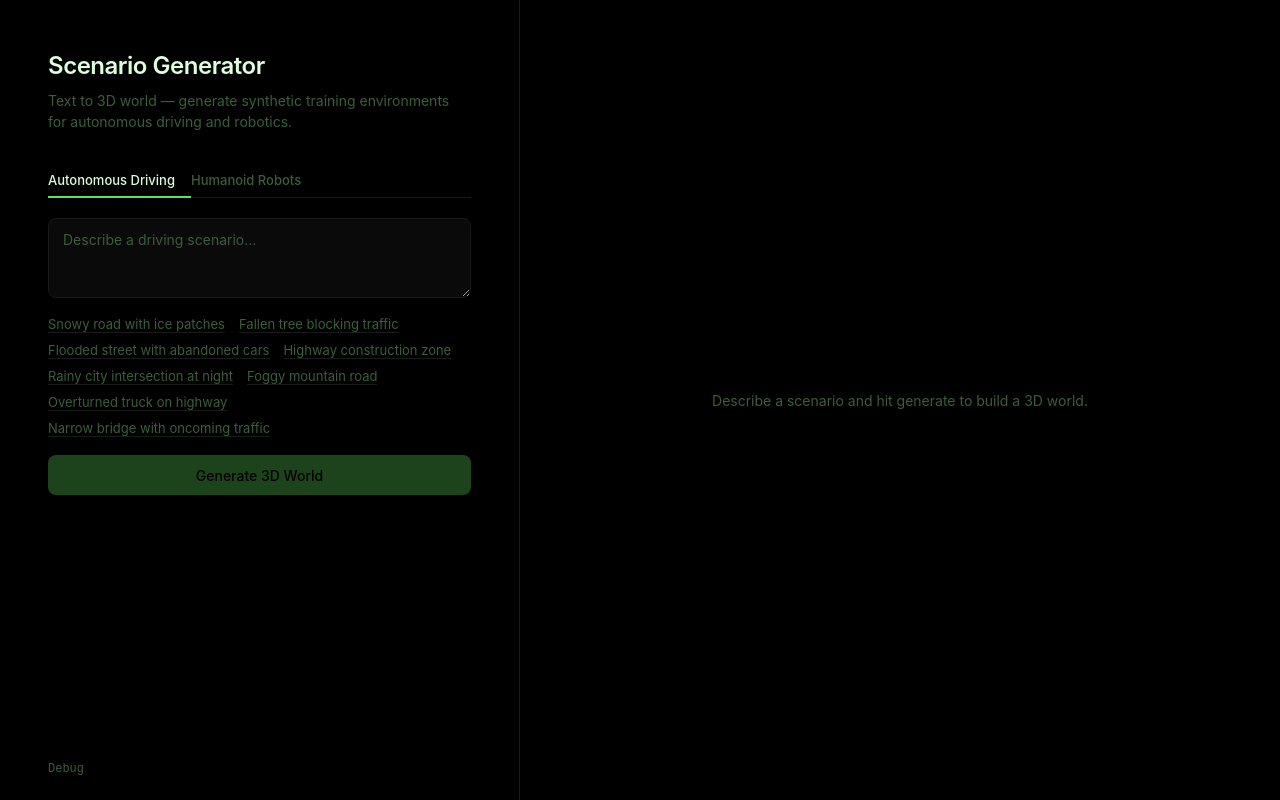
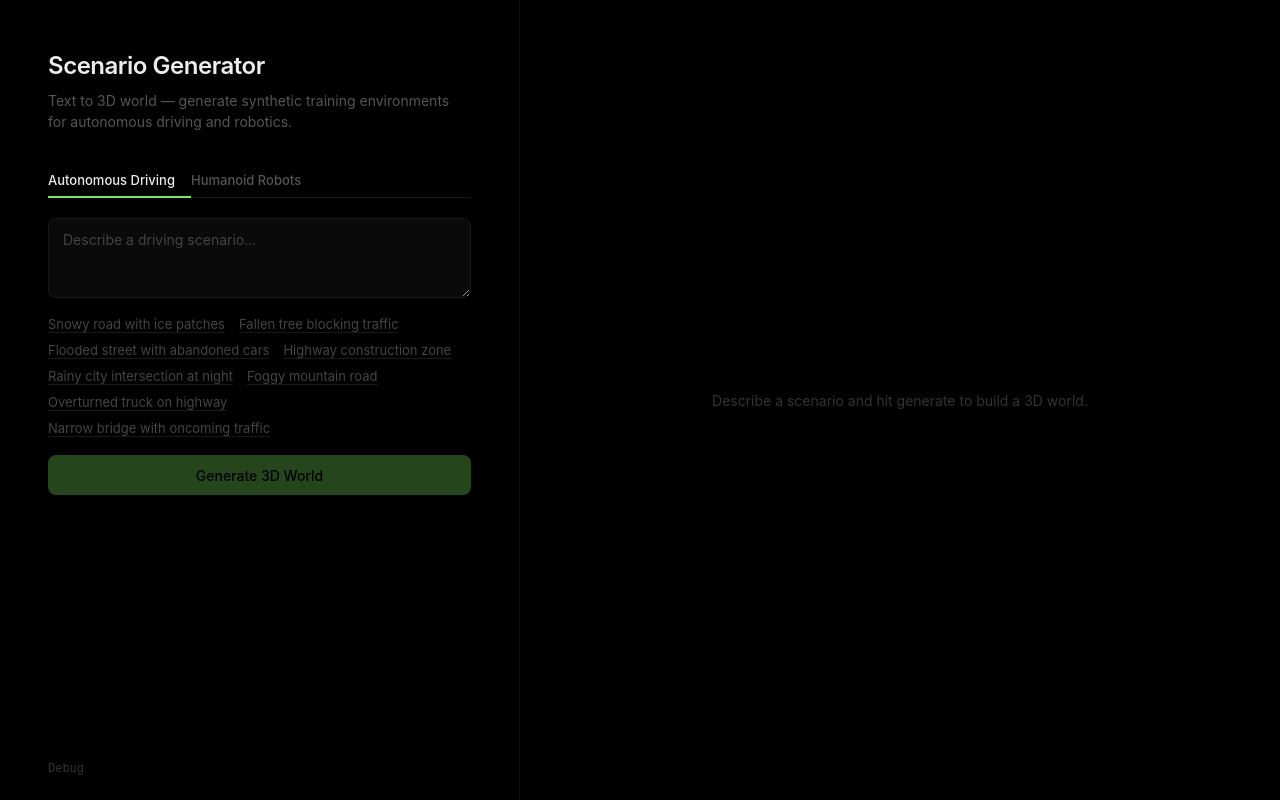
Before and after one commit to kyan-yang/Mirage, a React (Vite) app in the folder v3/frontend/: page / in a window 1280 px wide. Built offline with nearby package versions, Linux system fonts and the light colour scheme; a web font is replaced by a local one.

Commit message:
style: black and white base with Modal #7BE660 green as highlight

```diff
--- a/v3/frontend/src/App.css
+++ b/v3/frontend/src/App.css
@@ -32,18 +32,7 @@
 }
 
 :root {
-  --green: #62de61;
-  --green-light: #ddffdc;
-  --green-dim: #2a5c2a;
-  --green-subtle: #1a3a1a;
-  --bg: #000;
-  --surface: #0a0a0a;
-  --border: #1a1a1a;
-  --border-light: #222;
-  --text: #ddffdc;
-  --text-secondary: #6b8a6b;
-  --text-muted: #3d5c3d;
-  --error: #ee0000;
+  --green: #7be660;
 }
 
 * {
@@ -53,8 +42,8 @@
 }
 
 body {
-  background: var(--bg);
-  color: var(--text);
+  background: #000;
+  color: #ededed;
   font-family: "Geist Sans", -apple-system, BlinkMacSystemFont, "Segoe UI",
     sans-serif;
   min-height: 100vh;
@@ -78,7 +67,7 @@ body {
   display: flex;
   flex-direction: column;
   justify-content: space-between;
-  border-right: 1px solid var(--border);
+  border-right: 1px solid #111;
   padding: 48px 48px 24px;
   max-width: 520px;
 }
@@ -102,11 +91,11 @@ body {
 .header h1 {
   font-size: 24px;
   font-weight: 600;
-  color: var(--green-light);
+  color: #ededed;
   letter-spacing: -0.02em;
 }
 .header p {
-  color: var(--text-muted);
+  color: #555;
   margin-top: 6px;
   font-size: 14px;
   line-height: 1.5;
@@ -116,7 +105,7 @@ body {
   align-self: flex-start;
   background: transparent;
   border: none;
-  color: var(--text-muted);
+  color: #333;
   font-size: 12px;
   font-family: "Geist Mono", monospace;
   padding: 0;
@@ -124,7 +113,7 @@ body {
   transition: color 0.15s;
 }
 .debug-toggle:hover {
-  color: var(--text-secondary);
+  color: #666;
 }
 .debug-toggle.active {
   color: var(--green);
@@ -136,13 +125,13 @@ body {
   display: flex;
   gap: 0;
   margin-bottom: 20px;
-  border-bottom: 1px solid var(--border);
+  border-bottom: 1px solid #1a1a1a;
 }
 .tab {
   padding: 8px 16px 8px 0;
   background: transparent;
   border: none;
-  color: var(--text-muted);
+  color: #555;
   font-size: 13px;
   font-weight: 500;
   cursor: pointer;
@@ -152,10 +141,10 @@ body {
   font-family: inherit;
 }
 .tab:hover {
-  color: var(--text-secondary);
+  color: #999;
 }
 .tab.active {
-  color: var(--green-light);
+  color: #ededed;
   border-bottom-color: var(--green);
 }
 
@@ -166,10 +155,10 @@ body {
 }
 .input-area textarea {
   width: 100%;
-  background: var(--surface);
-  border: 1px solid var(--border);
+  background: #0a0a0a;
+  border: 1px solid #1a1a1a;
   border-radius: 8px;
-  color: var(--green-light);
+  color: #ededed;
   font-size: 14px;
   padding: 12px 14px;
   resize: vertical;
@@ -179,10 +168,10 @@ body {
   transition: border-color 0.15s;
 }
 .input-area textarea:focus {
-  border-color: var(--green-dim);
+  border-color: #333;
 }
 .input-area textarea::placeholder {
-  color: var(--text-muted);
+  color: #444;
 }
 
 /* ---- Example chips ---- */
@@ -196,7 +185,7 @@ body {
 .examples button {
   background: transparent;
   border: none;
-  color: var(--text-muted);
+  color: #444;
   font-size: 13px;
   padding: 3px 0;
   margin-right: 14px;
@@ -204,12 +193,12 @@ body {
   transition: color 0.15s;
   font-family: inherit;
   text-decoration: underline;
-  text-decoration-color: var(--border);
+  text-decoration-color: #1a1a1a;
   text-underline-offset: 3px;
 }
 .examples button:hover {
-  color: var(--green-light);
-  text-decoration-color: var(--green-dim);
+  color: #ededed;
+  text-decoration-color: #555;
 }
 
 /* ---- Generate button ---- */
@@ -225,11 +214,11 @@ body {
   cursor: pointer;
   background: var(--green);
   color: #000;
-  transition: background 0.15s;
+  transition: opacity 0.15s;
   font-family: inherit;
 }
 .generate-btn:hover {
-  background: #80ee64;
+  opacity: 0.9;
 }
 .generate-btn:disabled {
   opacity: 0.3;
@@ -246,7 +235,7 @@ body {
   min-height: 300px;
 }
 .empty-state p {
-  color: var(--text-muted);
+  color: #333;
   font-size: 14px;
 }
 
@@ -260,18 +249,18 @@ body {
   align-items: flex-start;
   gap: 12px;
   padding: 10px 0;
-  border-left: 2px solid var(--border);
+  border-left: 2px solid #1a1a1a;
   padding-left: 14px;
   transition: border-color 0.2s;
 }
 .step.active {
+  border-left-color: #ededed;
+}
+.step.done {
   border-left-color: var(--green);
 }
-.step.done {
-  border-left-color: var(--green-dim);
-}
 .step.error {
-  border-left-color: var(--error);
+  border-left-color: #ee0000;
 }
 .step-icon {
   width: 18px;
@@ -281,31 +270,31 @@ body {
   justify-content: center;
   font-size: 12px;
   flex-shrink: 0;
-  color: var(--text-muted);
+  color: #333;
   font-family: "Geist Mono", monospace;
 }
 .step.active .step-icon {
+  color: #ededed;
+}
+.step.done .step-icon {
   color: var(--green);
 }
-.step.done .step-icon {
-  color: var(--green-dim);
-}
 .step.error .step-icon {
-  color: var(--error);
+  color: #ee0000;
 }
 .step-text {
   font-size: 13px;
-  color: var(--text-muted);
+  color: #555;
 }
 .step.active .step-text {
-  color: var(--green-light);
+  color: #ededed;
 }
 .step.done .step-text {
-  color: var(--text-secondary);
+  color: #888;
 }
 .step-detail {
   font-size: 12px;
-  color: var(--text-muted);
+  color: #444;
   margin-top: 2px;
   font-family: "Geist Mono", monospace;
 }
@@ -319,8 +308,8 @@ body {
   display: inline-block;
   width: 14px;
   height: 14px;
-  border: 1.5px solid var(--green-subtle);
-  border-top-color: var(--green);
+  border: 1.5px solid #222;
+  border-top-color: #ededed;
   border-radius: 50%;
   animation: spin 0.7s linear infinite;
 }
@@ -339,11 +328,11 @@ body {
   margin-bottom: 0;
 }
 .debug-panel + .debug-panel {
-  border-top: 1px solid var(--border);
+  border-top: 1px solid #111;
   padding-top: 20px;
 }
 .debug-panel h3 {
-  color: var(--text-muted);
+  color: #444;
   font-size: 11px;
   font-weight: 500;
   margin-bottom: 8px;
@@ -352,7 +341,7 @@ body {
   font-family: "Geist Mono", monospace;
 }
 .debug-panel .content {
-  color: var(--text-secondary);
+  color: #777;
   font-size: 13px;
   line-height: 1.6;
   white-space: pre-wrap;
@@ -380,19 +369,19 @@ body {
   border: none;
   font-family: "Geist Mono", monospace;
   font-size: 11px;
-  color: var(--text-muted);
+  color: #555;
   word-break: break-all;
   text-decoration: none;
   transition: color 0.15s;
 }
 .file-item:hover {
-  color: var(--green-light);
+  color: #ededed;
 }
 .file-category {
   margin-top: 14px;
 }
 .file-category h4 {
-  color: var(--text-muted);
+  color: #444;
   font-size: 11px;
   margin-bottom: 6px;
   font-weight: 500;
@@ -412,9 +401,9 @@ body {
 .result .viewer-frame {
   width: 100%;
   height: 500px;
-  border: 1px solid var(--border);
+  border: 1px solid #1a1a1a;
   border-radius: 8px;
-  background: var(--bg);
+  background: #000;
 }
 .result-links {
   display: flex;
@@ -426,16 +415,16 @@ body {
   padding: 0;
   background: transparent;
   border: none;
-  color: var(--text-muted);
+  color: #555;
   text-decoration: underline;
-  text-decoration-color: var(--border);
+  text-decoration-color: #222;
   text-underline-offset: 3px;
   font-size: 13px;
   transition: color 0.15s;
 }
 .result-links a:hover {
-  color: var(--green-light);
-  text-decoration-color: var(--green-dim);
+  color: #ededed;
+  text-decoration-color: #555;
 }
 
 /* ---- Responsive: stack on small screens ---- */
@@ -447,7 +436,7 @@ body {
   .pane-left {
     max-width: none;
     border-right: none;
-    border-bottom: 1px solid var(--border);
+    border-bottom: 1px solid #111;
     padding: 32px 20px 24px;
   }
   .pane-right {
```
